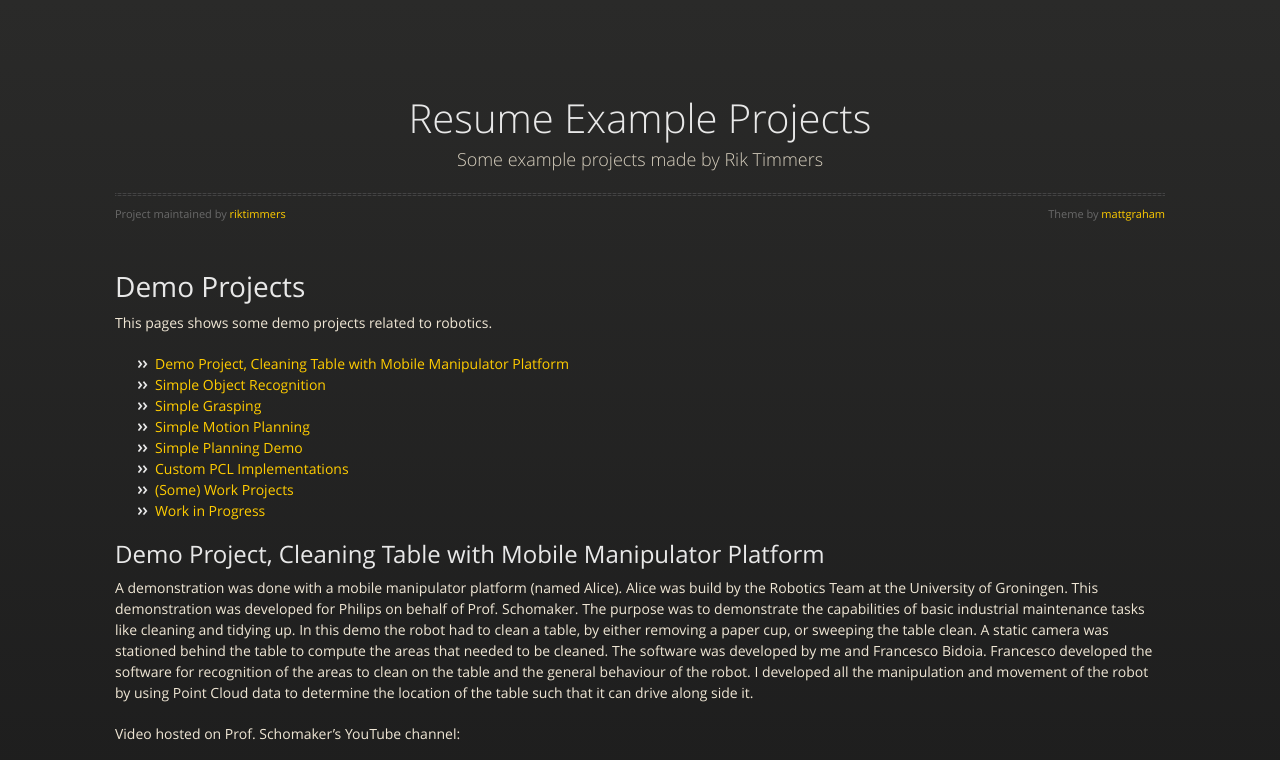
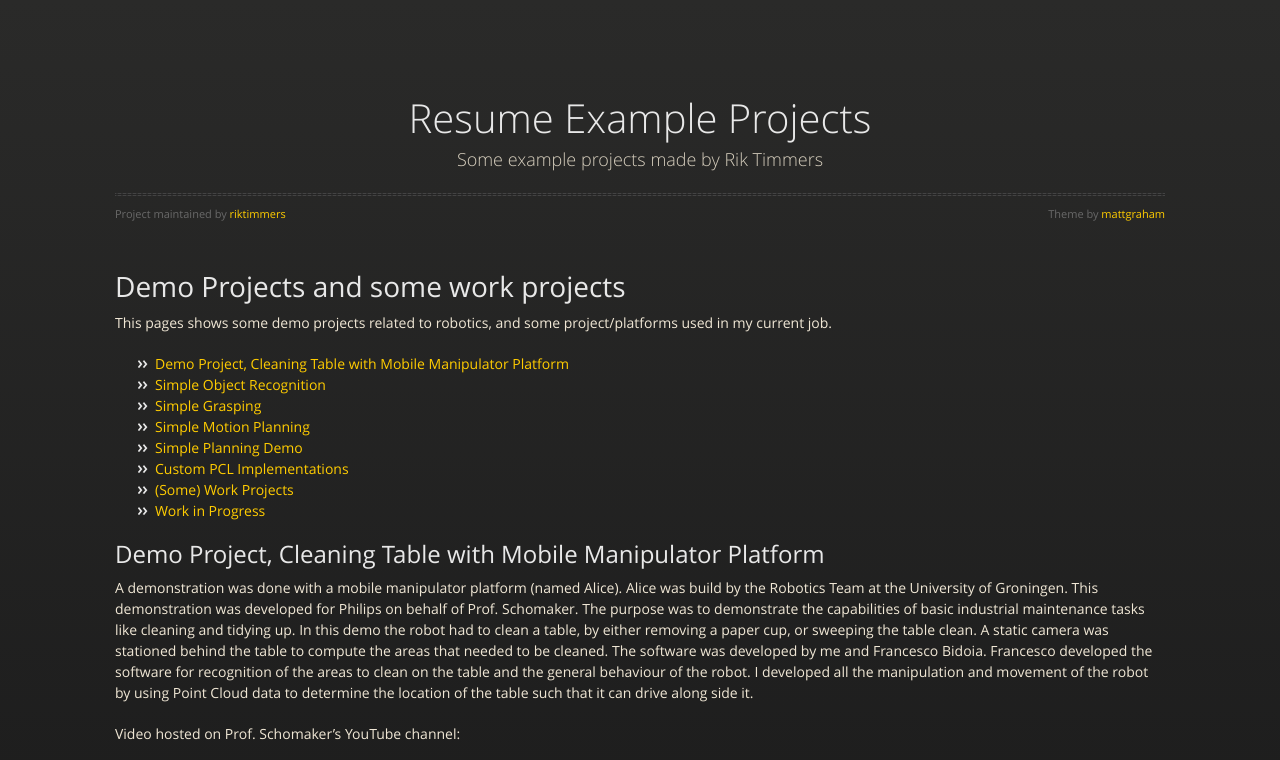
Before and after one commit to riktimmers/riktimmers.github.io, a Jekyll site: the page built from index.md, in a window 1280 px wide and 900 px high, cut to the strip 0-760 px from the top of the window. Built offline with Jekyll 4.4.1, drawn with Linux system fonts in a browser that asks for light colours; our own code applies the rules of GitHub Pages for plain Markdown files.

Commit message:
Update on text.

```diff
--- a/index.md
+++ b/index.md
@@ -6,8 +6,8 @@ motion_planning_demo: _uUmV0QUoDQ
 layout: default
 ---
 
-# Demo Projects
-This pages shows some demo projects related to robotics.
+# Demo Projects and some work projects
+This pages shows some demo projects related to robotics, and some project/platforms used in my current job.
 * [Demo Project, Cleaning Table with Mobile Manipulator Platform](#demo-project-cleaning-table-with-mobile-manipulator-platform)
 * [Simple Object Recognition](#simple-object-recognition)
 * [Simple Grasping](#simple-grasping)
```
